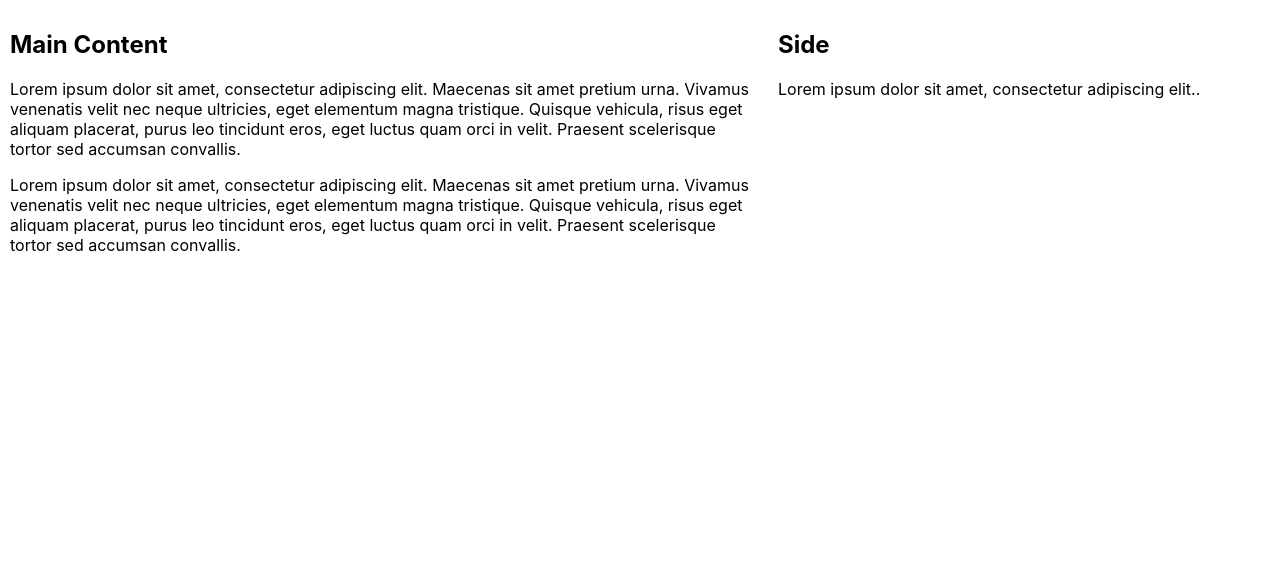
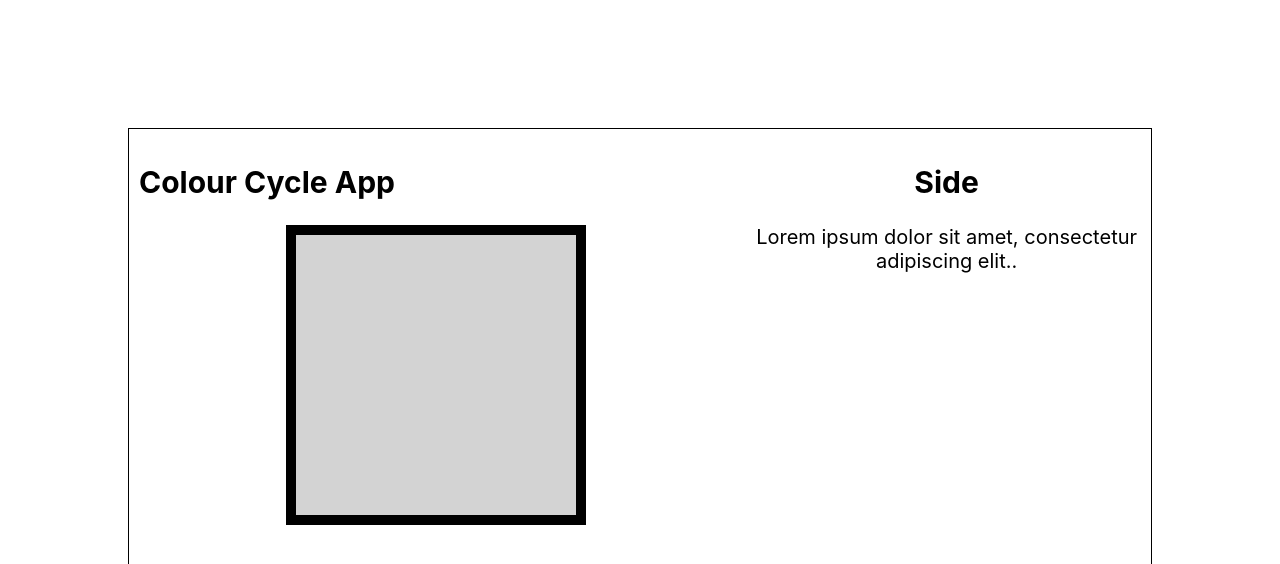
Before and after one commit to manjula-guneratne/color_cycle_app, a React (Create React App) app: page / in a window 1280 px wide. Shown: the top 564 px of the page. Built offline with nearby package versions, Linux system fonts and the light colour scheme.

Commit message:
flex box framework added

```diff
--- a/src/App.css
+++ b/src/App.css
@@ -1,37 +1,50 @@
 * {
-    box-sizing: border-box;
+  box-sizing: border-box;
 }
+/*
+.row{
+    width: 80%;
+    margin: auto;
+} */
 
-body {
-    margin: 0;
-}
-
-/*Three columns that float next to each other*/
-.column {
-    float: left;
-    padding: 10px;
+/*Three columns that FLEX next to each other*/
+.flex-container {
+  display: flex;
+  flex-wrap: wrap;
+  font-size: 20px;
+  width: 80%;
+  border: black 1px solid;
+  margin: auto;
+  margin-top: 10%;
+  padding-bottom: 5%;
 }
 
 /*Left and Right column*/
-.column.left {
-    width: 60%;
+.flex-left {
+  padding: 10px;
+  flex: 60%;
 }
 
 /*Middle column*/
-.column.right {
-    width: 40%;
+.flex-right {
+  padding: 10px;
+  flex: 40%;
+  text-align: center;
 }
 
-/*Clear floats after the columns*/
-.row:after{
-    content: "";
-    display: table;
-    clear: both;
+.box {
+  background-color: lightgray;
+  width: 300px;
+  height: 300px;
+  border: 10px solid black;
+  padding: 10px;
+  margin: auto;
 }
 
 /*Responsive layout*/
-@media screen and (max-width: 600px){
-    .column.side, .column.middle{
-        width: 100%;
-    }
+@media screen and (max-width: 600px) {
+  .flex-left,
+  .flex-right {
+    flex: 100%;
+  }
 }
--- a/src/App.js
+++ b/src/App.js
@@ -2,27 +2,13 @@ import "./App.css";
 
 function App() {
   return (
-    <div class="row">
-
-      <div class="column left">
-        <h2>Main Content</h2>
-        <p>
-          Lorem ipsum dolor sit amet, consectetur adipiscing elit. Maecenas sit
-          amet pretium urna. Vivamus venenatis velit nec neque ultricies, eget
-          elementum magna tristique. Quisque vehicula, risus eget aliquam
-          placerat, purus leo tincidunt eros, eget luctus quam orci in velit.
-          Praesent scelerisque tortor sed accumsan convallis.
-        </p>
-        <p>
-          Lorem ipsum dolor sit amet, consectetur adipiscing elit. Maecenas sit
-          amet pretium urna. Vivamus venenatis velit nec neque ultricies, eget
-          elementum magna tristique. Quisque vehicula, risus eget aliquam
-          placerat, purus leo tincidunt eros, eget luctus quam orci in velit.
-          Praesent scelerisque tortor sed accumsan convallis.
-        </p>
+    <div className="flex-container">
+      <div className="flex-left">
+        <h2>Colour Cycle App</h2>
+        <p className="box"></p>
       </div>
 
-      <div class="column right">
+      <div className="flex-right">
         <h2>Side</h2>
         <p>Lorem ipsum dolor sit amet, consectetur adipiscing elit..</p>
       </div>
```
